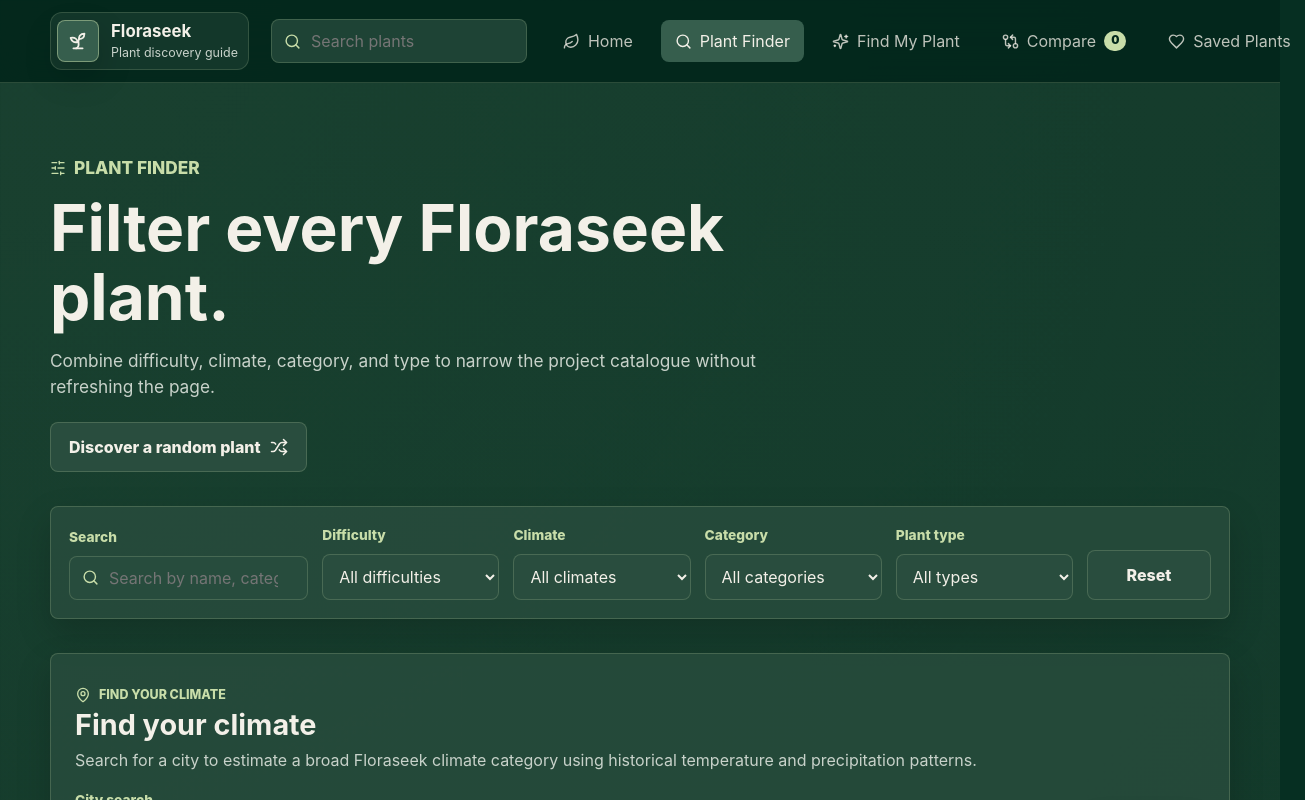
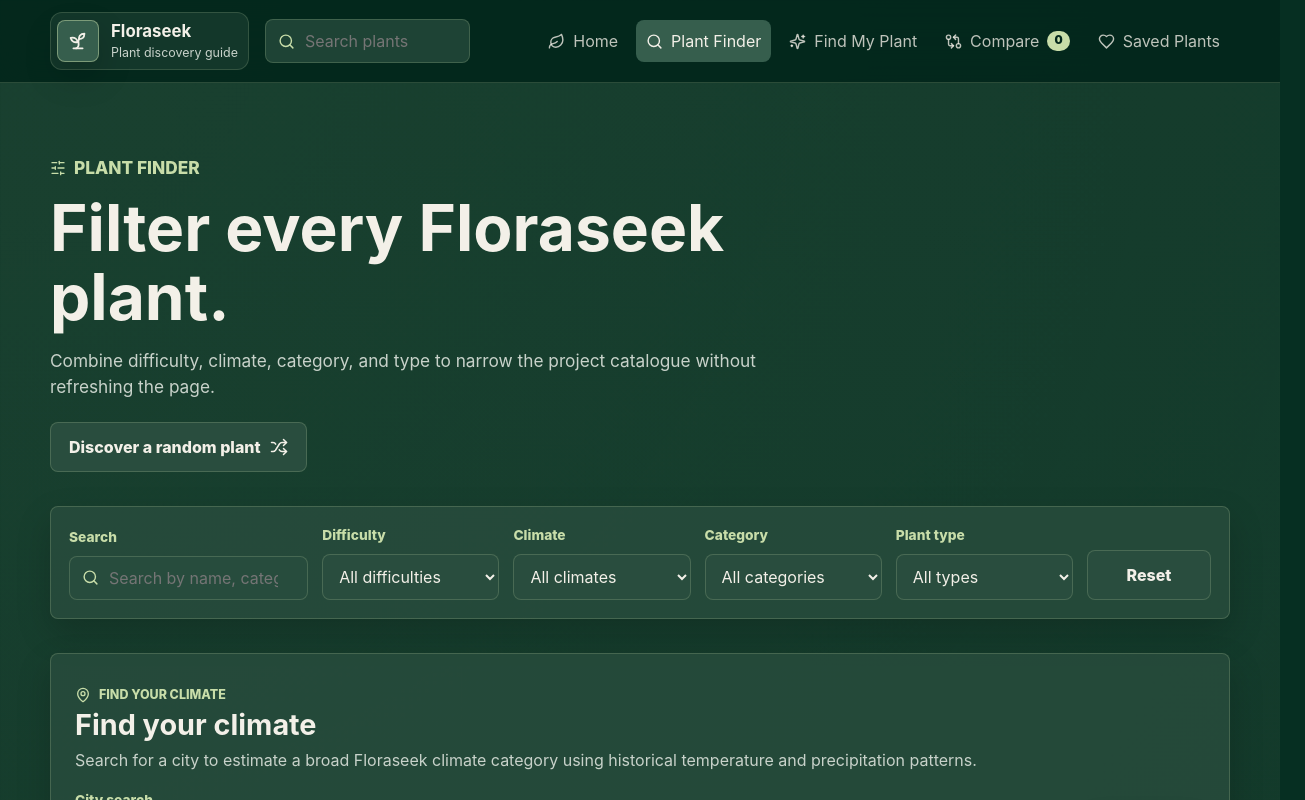
Before and after one commit to netttttgg69-eng/floraseek, a React (Vite) app: page /finder in a window 1280 px wide. Shown: the top 800 px of the page, 1305 px wide, since content can reach past the window. Built offline with nearby package versions, Linux system fonts and the light colour scheme.

Commit message:
Update index.css

```diff
--- a/src/styles/index.css
+++ b/src/styles/index.css
@@ -484,8 +484,8 @@
   min-height: 82px;
   display: flex;
   align-items: center;
-  justify-content: space-between;
-  gap: 22px;
+  justify-content: flex-start;
+  gap: 16px;
 }
 
 .brand {
@@ -533,7 +533,7 @@
 .nav-links {
   display: flex;
   align-items: center;
-  gap: 14px;
+  gap: 8px;
   flex-wrap: nowrap;
 }
 
@@ -542,7 +542,7 @@
   align-items: center;
   gap: 8px;
   min-height: 42px;
-  padding: 9px 14px;
+  padding: 9px 10px;
   color: rgba(243, 240, 232, 0.78);
   border-radius: var(--radius);
   white-space: nowrap;
@@ -571,10 +571,14 @@
 }
 
 .nav-search {
-  flex: 0 0 clamp(220px, 20vw, 280px);
-  width: clamp(220px, 20vw, 280px);
-  max-width: 280px;
-  min-width: 220px;
+  flex: 0 0 clamp(180px, 16vw, 240px);
+  width: clamp(180px, 16vw, 240px);
+  max-width: 240px;
+  min-width: 180px;
+}
+
+.desktop-nav {
+  margin-left: auto;
 }
 
 .mobile-header-actions,
@@ -2131,7 +2135,7 @@
 }
 
 .site-shell:has(.home-page) .brand {
-  order: 1;
+  order: 0;
 }
 
 .site-shell:has(.home-page) .brand-mark {
@@ -2149,17 +2153,17 @@
 }
 
 .site-shell:has(.home-page) .desktop-nav {
-  order: 2;
-  margin-inline: auto;
+  order: 0;
+  margin-left: auto;
+  margin-right: 0;
 }
 
 .site-shell:has(.home-page) .desktop-search {
-  order: 3;
+  order: 0;
 }
 
 .site-shell:has(.home-page) .nav-links {
-  gap: 18px;
-  margin-left: 0;
+  gap: 8px;
 }
 
 .site-shell:has(.home-page) .nav-links a {
```
